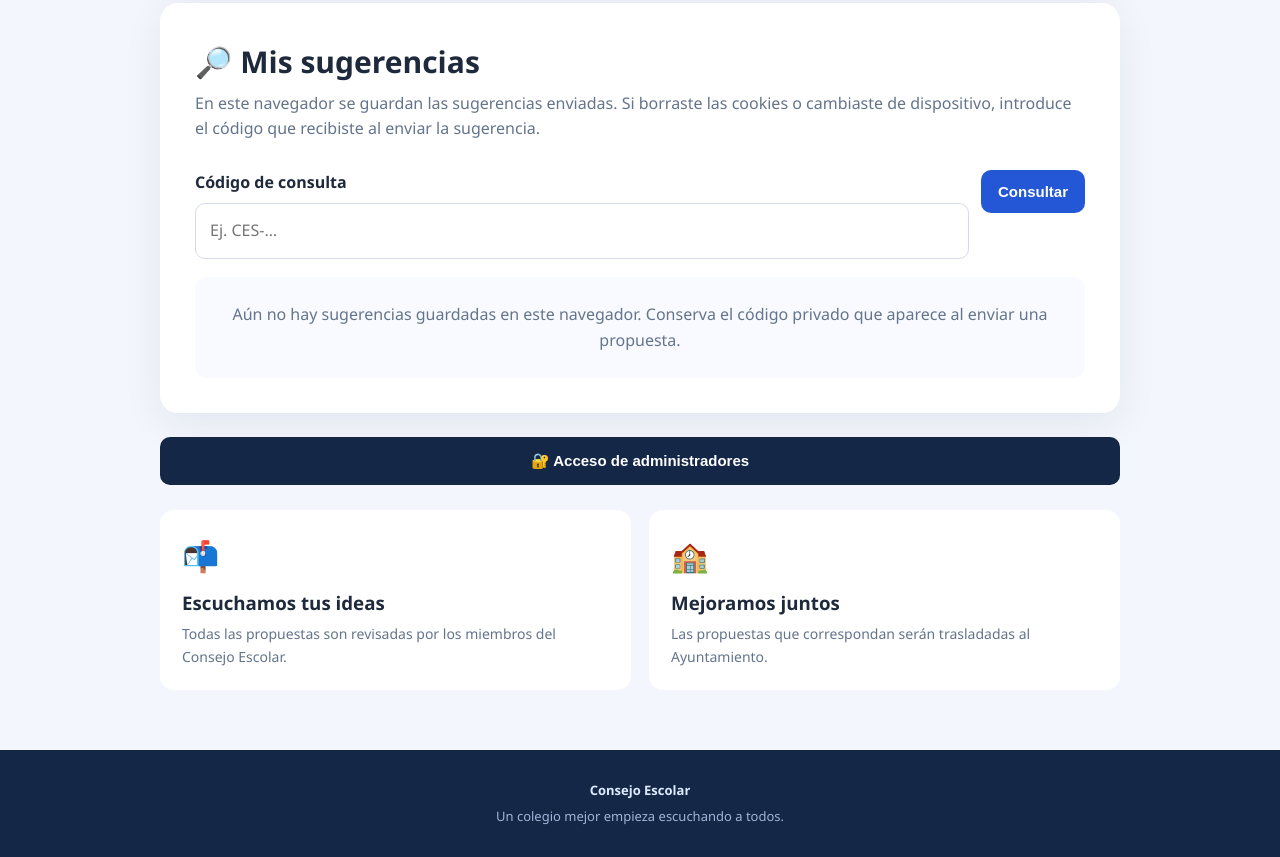
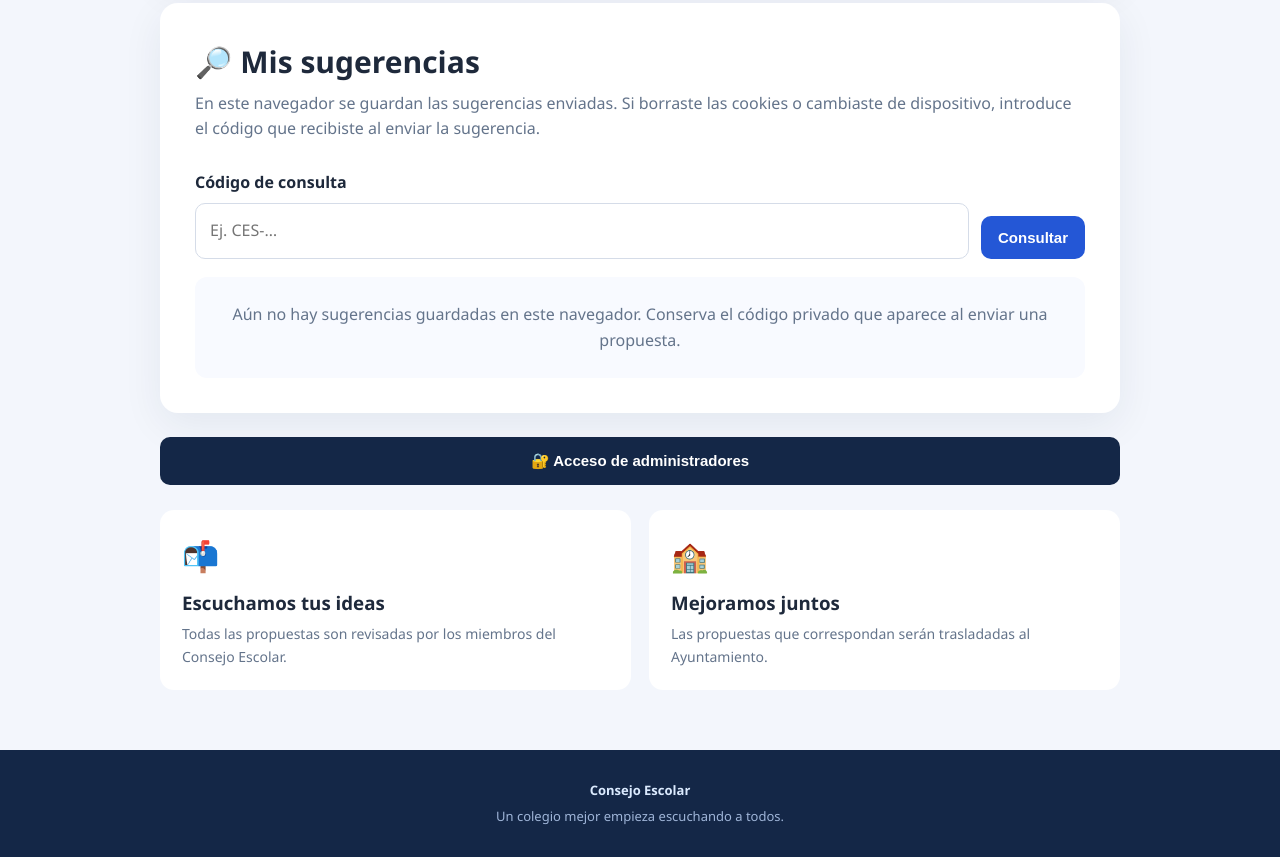
Before and after one commit to consejoescolar/consejoescolar.github.io, a plain HTML site: page index.html in a window 1280 px wide. Shown: the part 1211-2068 px from the top of the page. Drawn offline with nearby package versions, Linux system fonts and the light colour scheme.

Commit message:
Alinear el botón de consulta con el campo del código

```diff
--- a/index.html
+++ b/index.html
@@ -114,7 +114,7 @@ footer p + p { margin-top: 5px; color: #9fb5d8; }
 .tracking-item { border: 1px solid #e1e7f0; border-radius: 12px; padding: 16px; margin-top: 12px; }
 .tracking-item h3 { margin-bottom: 4px; }
 .tracking-item p { margin-top: 6px; }
-.tracking-form { display: grid; grid-template-columns: 1fr auto; gap: 12px; align-items: start; }
+.tracking-form { display: grid; grid-template-columns: 1fr auto; gap: 12px; align-items: end; }
 .tracking-form input { margin: 0; }
 .tracking-list { margin-top: 18px; }
 @media(max-width: 700px) {
```
